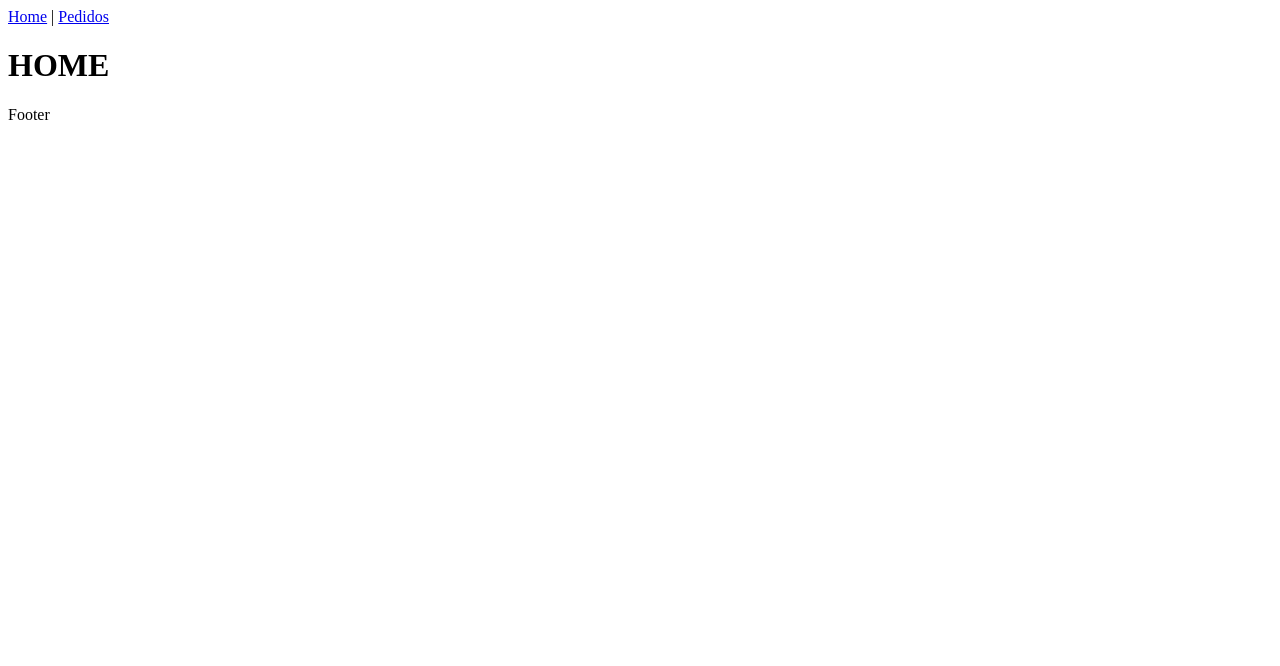
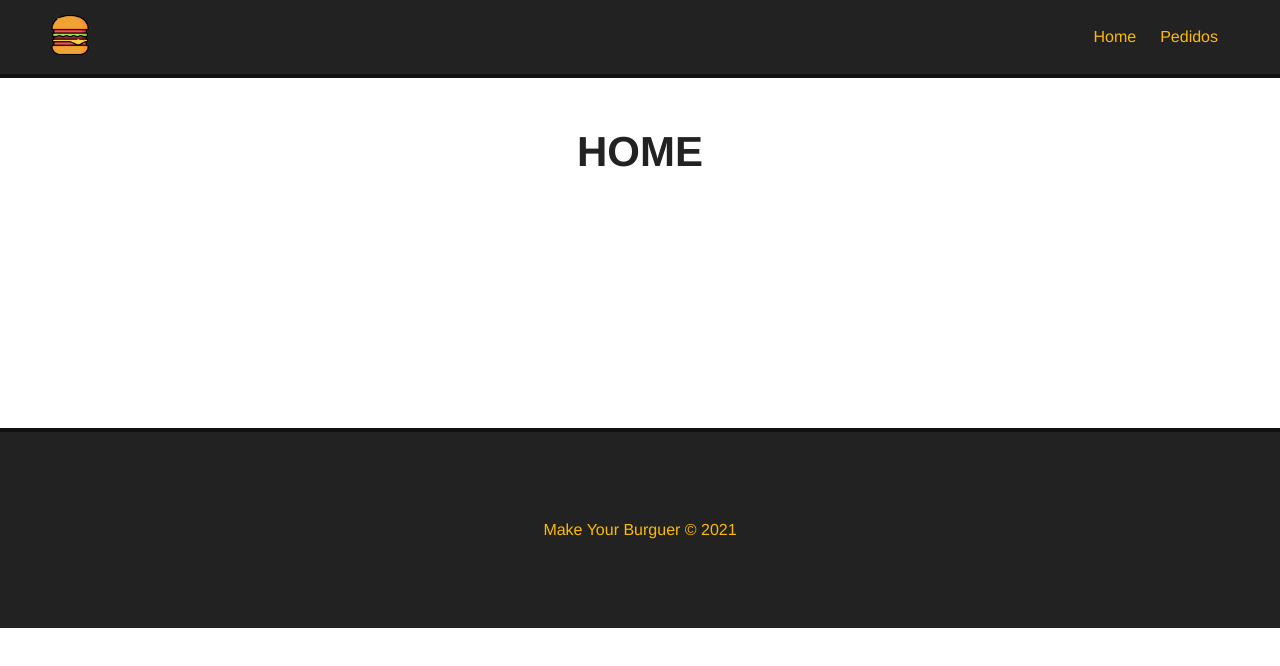
Before and after one commit to Claayton/VueBurguerShop, a Vue app: page / in a window 1280 px wide. Shown: the top 666 px of the page. Built offline with nearby package versions, Linux system fonts and the light colour scheme.

Commit message:
finalizando cabeçalho e rodape do projeto

```diff
--- a/src/App.vue
+++ b/src/App.vue
@@ -1,5 +1,5 @@
 <template>
-  <Navbar />
+  <Navbar :logo="logo_src" :alt="app_name"/>
   <router-view/>
   <Footer />
 </template>
@@ -11,10 +11,33 @@
   components: {
     Navbar,
     Footer
+  },
+  data() {
+    return {
+      logo_src: "/img/logo.png",
+      app_name: "Make Your Burguer"
+    }
   }
 }
 </script>
 
 <style>
+  * {
+    font-family: Helvetica;
+    padding: 0;
+    margin: 0;
+    box-sizing: border-box;
+  }
 
+  .main-container {
+    margin: 50px;
+    min-height: 250px;
+  }
+
+  h1 {
+    text-align: center;
+    font-size: 42px;
+    margin-bottom:30px;
+    color: #222;
+  }
 </style>
--- a/src/components/Footer.vue
+++ b/src/components/Footer.vue
@@ -1,5 +1,7 @@
 <template>
-    <p>Footer</p>
+    <footer id="footer">
+        <p>Make Your Burguer &copy; 2021</p>
+    </footer>
 </template>
 
 <script>
@@ -7,3 +9,16 @@
     name: "Footer"
 }
 </script>
+
+<style scoped>
+    #footer {
+        height: 200px;
+        background: #222;
+        border-top: 4px solid #111;
+        color: #FCBA03;
+        display: flex;
+        align-items: center;
+        justify-content: center;
+        width: 100%;
+    }
+</style>
--- a/src/components/Navbar.vue
+++ b/src/components/Navbar.vue
@@ -1,19 +1,48 @@
 <template>
     <div id="nav">
-    <router-link to="/">
-        <img src="" alt="" id="logo">
+    <router-link to="/" id="logo-url">
+        <img :src="logo" :alt="alt" id="logo">
     </router-link>
-    <router-link to="/">Home</router-link> |
+    <router-link to="/">Home</router-link>
     <router-link to="/pedidos">Pedidos</router-link>
   </div>
 </template>
 
 <script>
 export default {
-    name: "Navbar"
+    name: "Navbar",
+    props: ["logo", "alt"]
 }
 </script>
 
 <style scoped>
+    #nav {
+        background: #222;
+        border-bottom: 4px solid #111;
+        padding: 15px 50px;
+        display: flex;
+        justify-content: flex-end;
+        align-items: center;
+    }
 
+    #nav #logo-url {
+        margin: auto;
+        margin-left: 0;
+    }
+
+    #logo {
+        width: 40px;
+        height: 40px;
+    }
+
+    #nav a {
+        color: #FCBA03;
+        text-decoration: none;
+        margin: 12px;
+        transition: 0.5s;
+    }
+
+    #nav a:hover {
+        color: #FFF;
+    }
 </style>
--- a/src/views/Home.vue
+++ b/src/views/Home.vue
@@ -1,5 +1,5 @@
 <template>
-  <div class="home">
+  <div class="main-container">
     <h1>HOME</h1>
   </div>
 </template>
--- a/src/views/Pedidos.vue
+++ b/src/views/Pedidos.vue
@@ -1,5 +1,5 @@
 <template>
-  <div>
+  <div class="main-container">
     <h1>PEDIDOS</h1>
   </div>
 </template>
```
